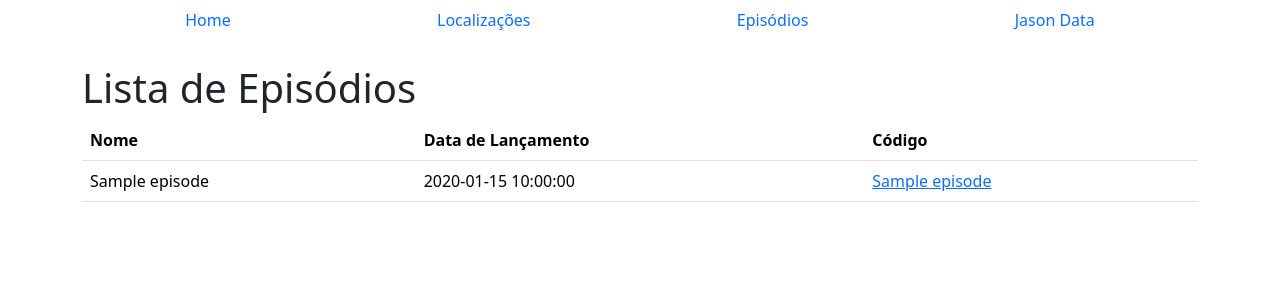
After one commit to Bea-Martins/API_SquadMarieCurie, a Flask app: template templates/episodes.html in a window 1280 px wide. The commit adds this page. Shown: the top 300 px of the page. Run offline with Flask 3, Linux system fonts and the light colour scheme; the template is opened without the code that fills it: most values are stand-ins (such as "Sample title", 1, 10 or a date in 2020).

Commit message:
feat: resolucao tarefa 2 page episodes.html

```diff
--- a/app.py
+++ b/app.py
@@ -32,14 +32,14 @@ def get_profile(id):
 def get_locations(id):
     url = "https://rickandmortyapi.com/api/location/" + id
     response = urllib.request.urlopen(url)
-    data = response.read()
-    dict = json.loads(data)
+    location_data = response.read()
+    dict = json.loads(location_data)
 
     residents = []
     for resident_url in dict['residents']:
         response = urllib.request.urlopen(resident_url)
-        data = response.read()
-        resident_dict = json.loads(data)
+        location_data = response.read()
+        resident_dict = json.loads(location_data)
         residents.append({'name': resident_dict['name'], 'id': resident_dict['id']})
 
     return render_template("location.html", location=dict, residents=residents)
@@ -63,6 +63,24 @@ def get_list_locations():
         locations.append(location_info)
     return render_template("locations.html", locations=locations)
 
+@app.route("/episodes")
+def get_list_episodes():
+    url = "https://rickandmortyapi.com/api/episode"
+    response = urllib.request.urlopen(url)
+    episodes_data = response.read()
+    episodes_dict = json.loads(episodes_data)
+
+    episodes = []
+    for episode in episodes_dict ["results"]:
+        episode_info = {
+            "name": episode["name"],
+            "air_date": episode["air_date"],
+            "episode": episode["episode"]
+        }
+        episodes.append(episode_info)
+
+    return render_template("episodes.html", episodes=episodes)
+
 @app.route('/lista')
 def get_list_characters():
   url = "https://rickandmortyapi.com/api/character"
--- /dev/null
+++ b/templates/episodes.html
@@ -0,0 +1,24 @@
+{% extends "layout.html" %}
+
+{% block content %}
+    <h1>Lista de Episódios</h1>
+    <table class="table">
+        <thead>
+            <tr>
+                <th scope="col">Nome</th>
+                <th scope="col">Data de Lançamento</th>
+                <th>Código</th>
+            </tr>
+        </thead>
+        <tbody>
+            {% for episode in episodes %}
+            <tr>
+                <td>{{ episode.name }}</td>
+                <td>{{ episode.air_date }}</td>
+                <td><a href= /episode/{{episode.episode}}" >{{ episode.episode}}</a></td>
+            </tr>
+            {% endfor %}
+        </tbody>
+    </table>
+
+{% endblock %}
--- a/templates/nav.html
+++ b/templates/nav.html
@@ -1,9 +1,9 @@
 <header>
   <nav class="nav nav-pills nav-fill">
       <a class="nav-link" href="/">Home</a>
-      <a class="nav-link" href="#">Episódios</a>
+      <a class="nav-link" href="/locations">Localizações</a>
+      <a class="nav-link" href="/episodes">Episódios</a>
       <a class="nav-link" href="/lista">Jason Data</a>
-      <a class="nav-link" href="/locations">Localizações</a>
   </nav>
   <br>
 </header>
```
